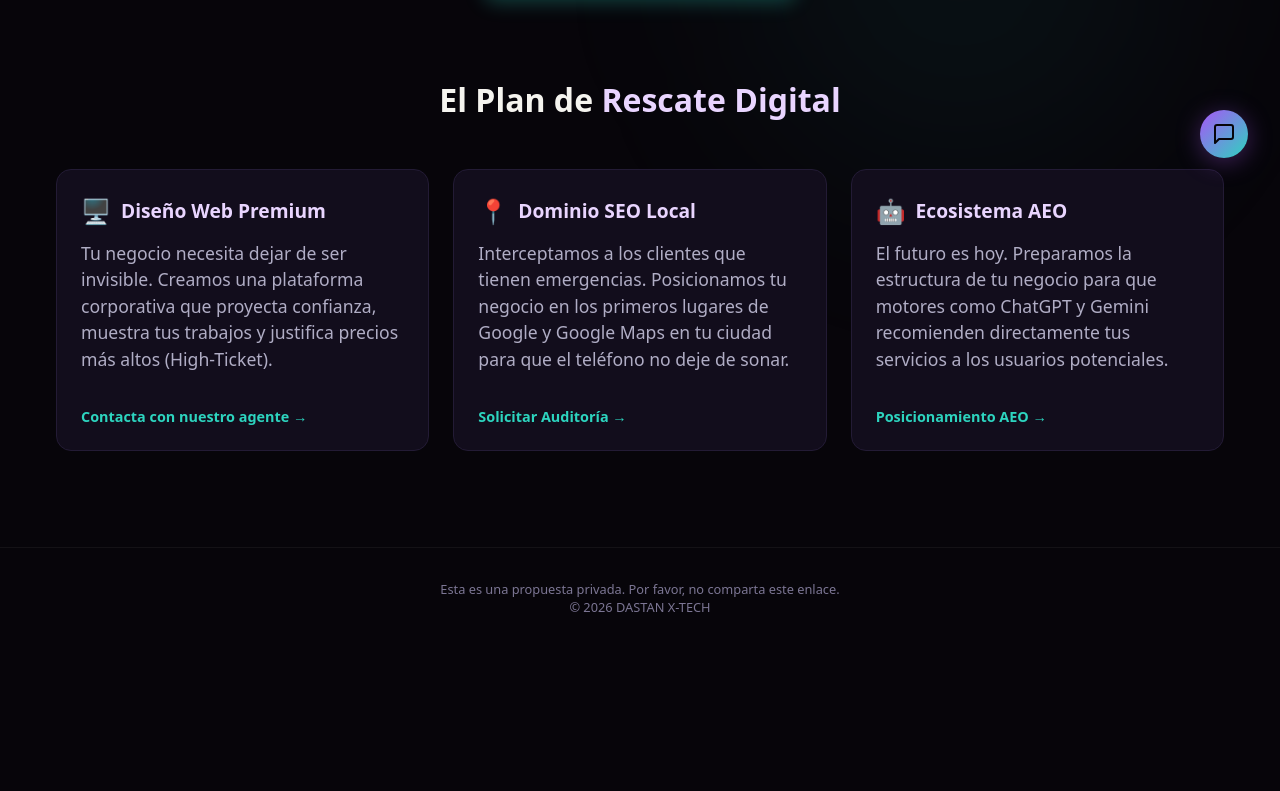
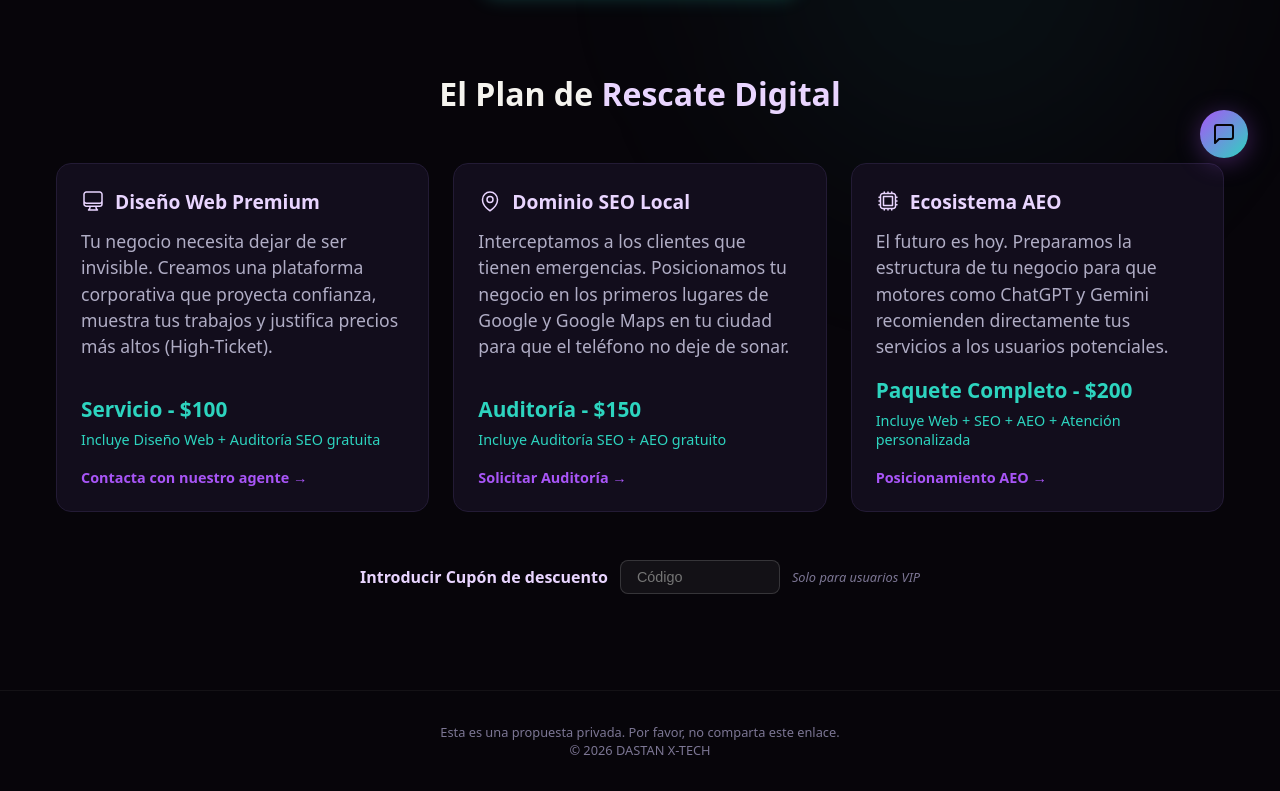
Before and after one commit to Dastangit/ai-business-assistant, a Next.js app in the folder dastan-x-tech/: page /vip in a window 1280 px wide. Shown: the part 610-1401 px from the top of the page. Before the commit the page ends 1258 px from the top, so only its background shows below. Built offline with nearby package versions, Linux system fonts and the light colour scheme.

Commit message:
mejoras-visuales

```diff
--- a/dastan-x-tech/app/api/chat/route.js
+++ b/dastan-x-tech/app/api/chat/route.js
@@ -48,6 +48,10 @@ export async function POST(req) {
       - Suscripciones Premium: Acceso a Google Gemini Pro, VPN premium, Netflix, YouTube Premium y otros servicios. (Contacto exclusivo: Telegram @lexdats_bot)
       - Números Privados: Líneas virtuales exclusivas para verificar Apple ID, Telegram, Instagram, WhatsApp de forma anónima. (Contacto exclusivo: Telegram @lexdats_bot)
       - Crecimiento de Negocios / Pymes: Auditoría SEO, Diseño web, Apps a medida. (Contacto: Telegram @Datspro | WhatsApp +16055003653)
+      - Ecosistema AEO / Posicionamiento en Inteligencia Artificial: Hoy la gente ya no solo busca en Google, le pregunta directo a ChatGPT, Gemini o Alexa "cuál es el mejor [negocio] cerca de mí". El AEO (Answer Engine Optimization) prepara la estructura y el contenido de tu negocio para que esas IAs te recomienden a ti primero, no a tu competencia. Es el SEO del futuro, y ya está disponible hoy. Incluido en la Auditoría ($150) y el Paquete Completo ($200). (Contacto: Telegram @Datspro | WhatsApp +16055003653)
+      - Diseño Web Premium ($100): Plataforma corporativa que proyecta confianza y justifica precios más altos. Incluye Auditoría SEO gratuita. (Contacto: Telegram @Datspro | WhatsApp +16055003653)
+      - Auditoría de Negocio SEO + AEO ($150): NO es solo SEO local. Es una auditoría completa del negocio: presencia digital (web, redes, ficha de Google, reseñas, competencia) y procesos internos (cómo capta clientes, agenda, cobra, horas perdidas a mano). Entrega un informe con nota de presencia digital, horas/dinero recuperable al mes y un plan de acción. AEO significa posicionamiento para que motores de IA como ChatGPT y Gemini recomienden el negocio. Incluye Auditoría SEO + AEO gratuito. (Contacto: Telegram @Datspro | WhatsApp +16055003653)
+      - Paquete Completo ($200): Diseño Web + Auditoría SEO + AEO + Atención personalizada. (Contacto: Telegram @Datspro | WhatsApp +16055003653)
 
       REGLA ESTRICTA DE INVENTARIO:
       - Actualmente SOLO ofrecemos números virtuales de Estados Unidos (+1).
@@ -71,7 +75,7 @@ export async function POST(req) {
       body: JSON.stringify({
         model: "openai/gpt-oss-20b",
         messages: apiMessages,
-        max_tokens: 600
+        max_tokens: 800
       })
     });
 
--- a/dastan-x-tech/app/vip/page.js
+++ b/dastan-x-tech/app/vip/page.js
@@ -1,8 +1,24 @@
 'use client';
-import React from 'react';
+import React, { useState } from 'react';
 import ChatWidget from '@/components/ChatWidget'; // Tu asistente de IA
 
+// 🎟️ Código de cupón válido (cámbialo aquí cuando definas el real)
+const VALID_COUPON = 'VIP50';
+
 export default function VIPPage() {
+  const [couponCode, setCouponCode] = useState('');
+  const [couponApplied, setCouponApplied] = useState(false);
+
+  const handleCouponChange = (e) => {
+    const value = e.target.value;
+    setCouponCode(value);
+    setCouponApplied(value.trim().toUpperCase() === VALID_COUPON);
+  };
+
+  const price1 = couponApplied ? 50 : 100;
+  const price2 = couponApplied ? 100 : 150;
+  const price3 = couponApplied ? 150 : 200;
+
   // Función para abrir el chat si el cliente prefiere hablar con la IA
   const openChatWithContext = (mensaje) => {
     window.dispatchEvent(new CustomEvent('abrir-chat', { detail: mensaje }));
@@ -32,7 +48,7 @@ export default function VIPPage() {
           Dominando el Mercado <br/> <span style={{ color: '#A855F7' }}>En tu área local</span>
         </h1>
 
-        <p style={{ fontSize: '1.3rem', color: '#b0adc5', maxWidth: '650px', marginBottom: '2rem', lineHeight: '1.6' }}>
+        <p style={{ fontSize: '1.25rem', color: '#b0adc5', maxWidth: '650px', marginBottom: '2rem', lineHeight: '1.6' }}>
           El 80% de los clientes buscan en Google o a través de modelos de IA antes de contratar un servicio. Si tu negocio no tiene una presencia digital de autoridad, <strong>tu competencia se está quedando con tus clientes.</strong> Esta es nuestra propuesta exclusiva para blindar tu negocio.
         </p>
 
@@ -55,52 +71,88 @@ export default function VIPPage() {
 
           {/* Tarjeta 1: Diseño Web */}
           <div className="service-card" onClick={() => openChatWithContext("Quiero ver ejemplos de Diseño Web para mi negocio.")}>
-            <div>
+            <div style={{ flex: 1 }}>
               <div style={{ display: 'flex', alignItems: 'center', gap: '10px', marginBottom: '0.8rem' }}>
-                <span style={{ fontSize: '1.5rem' }}>🖥️</span>
+                <svg viewBox="0 0 24 24" fill="none" stroke="#E9D5FF" strokeWidth="1.5" style={{ width: '24px', height: '24px', flexShrink: 0 }}>
+                  <path strokeLinecap="round" strokeLinejoin="round" d="M9 17.25v1.007a3 3 0 0 1-.879 2.122L7.5 21h9l-.621-.621A3 3 0 0 1 15 18.257V17.25m6-12V15a2.25 2.25 0 0 1-2.25 2.25H5.25A2.25 2.25 0 0 1 3 15V5.25m18 0A2.25 2.25 0 0 0 18.75 3H5.25A2.25 2.25 0 0 0 3 5.25m18 0V12a2.25 2.25 0 0 1-2.25 2.25H5.25A2.25 2.25 0 0 1 3 12V5.25" />
+                </svg>
                 <h3 style={{ fontSize: '1.2rem', margin: 0, color: '#E9D5FF' }}>Diseño Web Premium</h3>
               </div>
-              <p style={{ color: '#b0adc5', fontSize: '1.1rem', lineHeight: '1.5', margin: '0 0 1rem 0' }}>
+              <p style={{ color: '#b0adc5', fontSize: '1.1rem', lineHeight: '1.5', margin: 0 }}>
                 Tu negocio necesita dejar de ser invisible. Creamos una plataforma corporativa que proyecta confianza, muestra tus trabajos y justifica precios más altos (High-Ticket).
               </p>
             </div>
-            <div style={{ marginTop: '1.2rem', fontSize: '0.90rem', color: '#2DD4BF', fontWeight: 'bold' }}>
+            <div style={{ margin: '1rem 0 0.2rem 0' }}>
+              {couponApplied && <span style={{ textDecoration: 'line-through', color: '#7c7694', fontSize: '1rem', marginRight: '8px' }}>$100</span>}
+              <span style={{ fontSize: '1.3rem', fontWeight: 900, color: '#2DD4BF' }}>Servicio - ${price1}</span>
+            </div>
+            <p style={{ color: '#2DD4BF', fontSize: '0.90rem', margin: '4px 0 0 0' }}>Incluye Diseño Web + Auditoría SEO gratuita</p>
+            <div style={{ marginTop: '1.2rem', fontSize: '0.90rem', color: '#A855F7', fontWeight: 'bold' }}>
               Contacta con nuestro agente →
             </div>
           </div>
 
           {/* Tarjeta 2: SEO Local */}
           <div className="service-card" onClick={() => openChatWithContext("¿Cómo funciona el SEO Local para salir en Google Maps?")}>
-            <div>
+            <div style={{ flex: 1 }}>
               <div style={{ display: 'flex', alignItems: 'center', gap: '10px', marginBottom: '0.8rem' }}>
-                <span style={{ fontSize: '1.5rem' }}>📍</span>
+                <svg viewBox="0 0 24 24" fill="none" stroke="#E9D5FF" strokeWidth="1.5" style={{ width: '24px', height: '24px', flexShrink: 0 }}>
+                  <path strokeLinecap="round" strokeLinejoin="round" d="M15 10.5a3 3 0 1 1-6 0 3 3 0 0 1 6 0Z" />
+                  <path strokeLinecap="round" strokeLinejoin="round" d="M19.5 10.5c0 7.142-7.5 11.25-7.5 11.25S4.5 17.642 4.5 10.5a7.5 7.5 0 1 1 15 0Z" />
+                </svg>
                 <h3 style={{ fontSize: '1.2rem', margin: 0, color: '#E9D5FF' }}>Dominio SEO Local</h3>
               </div>
-              <p style={{ color: '#b0adc5', fontSize: '1.1rem', lineHeight: '1.5', margin: '0 0 1rem 0' }}>
+              <p style={{ color: '#b0adc5', fontSize: '1.1rem', lineHeight: '1.5', margin: 0 }}>
                 Interceptamos a los clientes que tienen emergencias. Posicionamos tu negocio en los primeros lugares de Google y Google Maps en tu ciudad para que el teléfono no deje de sonar.
               </p>
             </div>
-            <div style={{ marginTop: '1.2rem', fontSize: '0.90rem', color: '#2DD4BF', fontWeight: 'bold' }}>
+            <div style={{ margin: '1rem 0 0.2rem 0' }}>
+              {couponApplied && <span style={{ textDecoration: 'line-through', color: '#7c7694', fontSize: '1rem', marginRight: '8px' }}>$150</span>}
+              <span style={{ fontSize: '1.3rem', fontWeight: 900, color: '#2DD4BF' }}>Auditoría - ${price2}</span>
+            </div>
+            <p style={{ color: '#2DD4BF', fontSize: '0.90rem', margin: '4px 0 0 0' }}>Incluye Auditoría SEO + AEO gratuito</p>
+            <div style={{ marginTop: '1.2rem', fontSize: '0.90rem', color: '#A855F7', fontWeight: 'bold' }}>
               Solicitar Auditoría →
             </div>
           </div>
 
           {/* Tarjeta 3: Posicionamiento AEO */}
           <div className="service-card" onClick={() => openChatWithContext("Quiero saber sobre el Posicionamiento en Inteligencia Artificial (AEO).")}>
-            <div>
+            <div style={{ flex: 1 }}>
               <div style={{ display: 'flex', alignItems: 'center', gap: '10px', marginBottom: '0.8rem' }}>
-                <span style={{ fontSize: '1.5rem' }}>🤖</span>
+                <svg viewBox="0 0 24 24" fill="none" stroke="#E9D5FF" strokeWidth="1.5" style={{ width: '24px', height: '24px', flexShrink: 0 }}>
+                  <path strokeLinecap="round" strokeLinejoin="round" d="M8.25 3v1.5M4.5 8.25H3m18 0h-1.5M4.5 12H3m18 0h-1.5m-15 3.75H3m18 0h-1.5M8.25 19.5V21M12 3v1.5m0 15V21m3.75-18v1.5m0 15V21m-9-1.5h10.5a2.25 2.25 0 0 0 2.25-2.25V6.75a2.25 2.25 0 0 0-2.25-2.25H6.75A2.25 2.25 0 0 0 4.5 6.75v10.5a2.25 2.25 0 0 0 2.25 2.25Zm.75-12h9v9h-9v-9Z" />
+                </svg>
                 <h3 style={{ fontSize: '1.2rem', margin: 0, color: '#E9D5FF' }}>Ecosistema AEO</h3>
               </div>
-              <p style={{ color: '#b0adc5', fontSize: '1.1rem', lineHeight: '1.5', margin: '0 0 1rem 0' }}>
+              <p style={{ color: '#b0adc5', fontSize: '1.1rem', lineHeight: '1.5', margin: 0 }}>
                 El futuro es hoy. Preparamos la estructura de tu negocio para que motores como ChatGPT y Gemini recomienden directamente tus servicios a los usuarios potenciales.
               </p>
             </div>
-            <div style={{ marginTop: '1.2rem', fontSize: '0.90rem', color: '#2DD4BF', fontWeight: 'bold' }}>
+            <div style={{ margin: '1rem 0 0.2rem 0' }}>
+              {couponApplied && <span style={{ textDecoration: 'line-through', color: '#7c7694', fontSize: '1rem', marginRight: '8px' }}>$200</span>}
+              <span style={{ fontSize: '1.3rem', fontWeight: 900, color: '#2DD4BF' }}>Paquete Completo - ${price3}</span>
+            </div>
+            <p style={{ color: '#2DD4BF', fontSize: '0.90rem', margin: '4px 0 0 0' }}>Incluye Web + SEO + AEO + Atención personalizada</p>
+            <div style={{ marginTop: '1.2rem', fontSize: '0.90rem', color: '#A855F7', fontWeight: 'bold' }}>
               Posicionamiento AEO →
             </div>
           </div>
 
+        </div>
+
+        {/* CUPÓN DE DESCUENTO */}
+        <div style={{ marginTop: '3rem', display: 'flex', flexWrap: 'wrap', alignItems: 'center', justifyContent: 'center', gap: '12px', textAlign: 'center' }}>
+          <h3 style={{ fontSize: '1rem', fontWeight: 700, margin: 0, color: '#E9D5FF' }}>Introducir Cupón de descuento</h3>
+          <input
+            type="text"
+            value={couponCode}
+            onChange={handleCouponChange}
+            placeholder="Código"
+            style={{ background: 'rgba(255,255,255,0.05)', border: couponApplied ? '1px solid #2DD4BF' : '1px solid rgba(255,255,255,0.15)', borderRadius: '8px', padding: '0.5rem 1rem', color: '#F5F4EF', fontSize: '0.9rem', outline: 'none', width: '160px' }}
+          />
+          <span style={{ fontSize: '0.8rem', color: '#7c7694', fontStyle: 'italic' }}>Solo para usuarios VIP</span>
+          {couponApplied && <span style={{ fontSize: '0.85rem', color: '#2DD4BF', fontWeight: 'bold' }}>✓ Cupón aplicado</span>}
         </div>
       </section>
 
```
